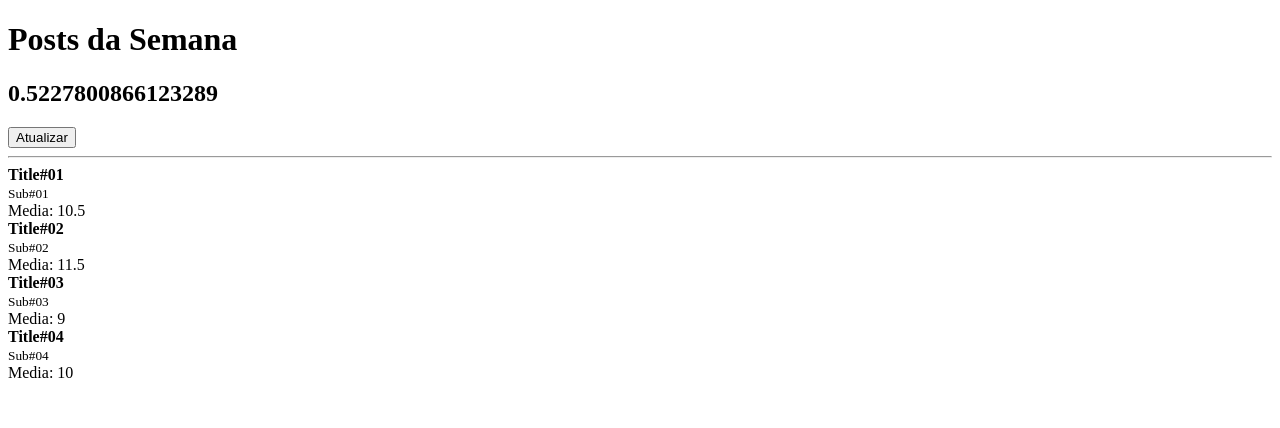
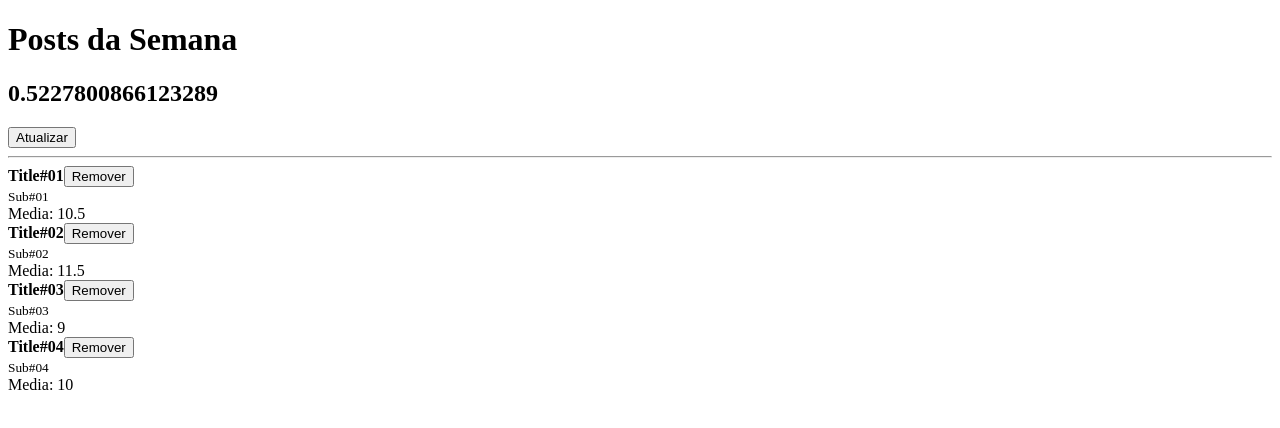
Before and after one commit to alexmota-dev/Fundamentals-of-React, a React app: page / in a window 1280 px wide. Shown: the top 428 px of the page. Built offline with nearby package versions, Linux system fonts and the light colour scheme.

Commit message:
recebendo function onRemove no Post Component

```diff
--- a/src/Post.js
+++ b/src/Post.js
@@ -5,8 +5,11 @@ const Post = (props) => {
   return (
     <div>
       <article>
-          <strong>{props.post.title}</strong><br/>
-          <small>{props.post.subtitle}</small><br/>
+          <strong>{props.post.title}</strong>
+          <button onClick={()=> props.onRemove(props.post.id)}>Remover</button>
+          <br/>
+          <small>{props.post.subtitle}</small>
+          <br/>
           Media: {props.likes / 2}
           <br/>
       </article>
@@ -16,7 +19,9 @@ const Post = (props) => {
 
 Post.propTypes ={
   likes: PropTypes.number.isRequired,
+  onRemove: PropTypes.func.isRequired,
   post: PropTypes.shape({
+    id: PropTypes.number.isRequired,
     title: PropTypes.string.isRequired,
     subtitle: PropTypes.string.isRequired,
   }).isRequired,
```
